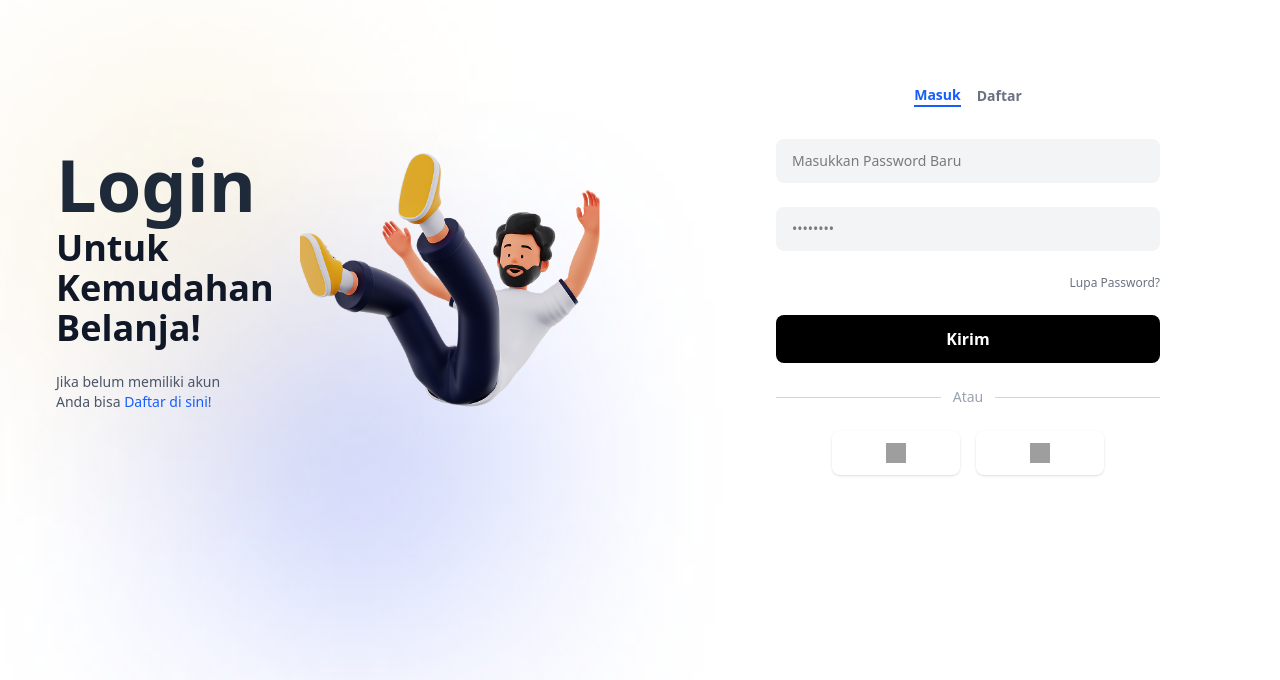
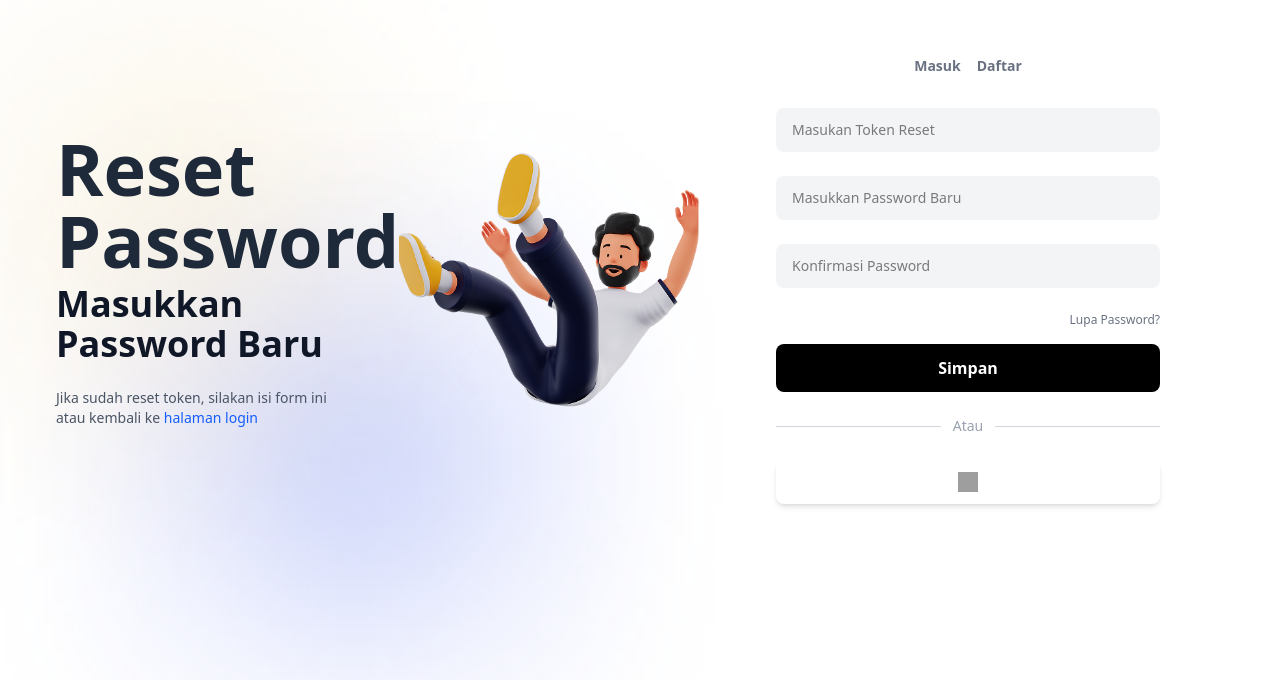
Before and after one commit to Aditya-Setyo/mola-web, a React (Vite) app in the folder frontend/: page /forgetpage in a window 1280 px wide. Shown: the part 120-800 px from the top of the page. Built offline with nearby package versions, Linux system fonts and the light colour scheme; grey boxes are pictures that could not be loaded; a web font is replaced by a local one.

Commit message:
donee untuk reset password

```diff
--- a/frontend/src/App.jsx
+++ b/frontend/src/App.jsx
@@ -31,6 +31,7 @@ const App = () => {
 
   return (
     <Routes>
+      {/* Users Routes */}
       <Route path="/" element={<Dashboard />} />
       <Route path="/dashboard" element={<Dashboard />} />
       <Route path="/loginpage" element={<LoginPage />} />
@@ -44,6 +45,8 @@ const App = () => {
       <Route path="/userprofile" element={<UserProfile />} />
       <Route path="/resetpage" element={<ResetPage />} />
       <Route path="/forgetpage" element={<ForgetPage />} />
+
+      {/* Admin Routes */}
       <Route path="/adminpage" element={<AdminPage />} />
       <Route path="/admin/masterdata" element={<MasterData />} />
       <Route path="/admin/products" element={<Products />} />
--- /dev/null
+++ b/frontend/src/pages/confirmtoken.jsx
@@ -0,0 +1,93 @@
+import React, { useState } from "react";
+import ilustrasilogin from "../assets/loginlogo.png";
+import ilustrasibg from "../assets/bg.png";
+import { Link, useNavigate } from "react-router-dom";
+import { apiPost } from "../api";
+import { auth, googleProvider } from "../firebase";
+
+const ConfirmToken = () => {
+    const [token, setToken] = useState("");
+    const [error, setError] = useState("");
+    const navigate = useNavigate();
+
+    // Fungsi untuk menangani login dengan Google
+    const handleGoogleLogin = () => {
+        signInWithPopup(auth, googleProvider)
+            .then((result) => {
+                const user = result.user;
+                console.log("Login Google berhasil:", user.displayName);
+                alert(`Selamat datang, ${user.displayName}`);
+                navigate("/dashboard"); // atau ke dashboard kamu
+            })
+            .catch((error) => {
+                console.error("Login Google gagal:", error.message);
+                alert("Login gagal: " + error.message);
+            });
+    };
+
+
+
+    return (
+        <div style={{ backgroundImage: `url(${ilustrasibg})` }} className="flex flex-col lg:flex-row min-h-screen bg-gradient-to-r from-white to-slate-100 font-sans px-4 py-8 gap-8 justify-between items-center">
+            {/* Kiri - gambar dan teks */}
+            <div className="w-full lg:w-1/2 flex flex-col lg:flex-row items-center justify-between px-4 lg:px-10 text-center lg:text-left">
+                <div className="mb-6 lg:mb-0">
+                    <h1 className="text-2xl sm:text-3xl lg:text-7xl font-semibold text-gray-800 mb-2">Verifikasi</h1>
+                    <h2 className="text-2xl sm:text-3xl lg:text-4xl font-bold text-gray-900 mb-6">Token Reset Password</h2>
+                    <p className="text-sm text-gray-600">
+                        Masukkan token yang telah dikirimkan ke email kamu
+                    </p>
+                </div>
+                <img
+                    src={ilustrasilogin}
+                    alt="Character"
+                    className="w-2/3 max-w-[250px] lg:max-w-[300px] mt-6 lg:mt-0"
+                />
+            </div>
+
+            {/* Kanan - Form Token */}
+            <div className="w-full max-w-md mx-auto flex flex-col justify-center px-4 sm:px-8">
+                <div className="flex justify-center gap-4 text-sm mb-8">
+                    <button onClick={() => navigate("/loginpage")} className="text-blue-600 border-b-2 border-blue-600 font-bold">Masuk</button>
+                    <button onClick={() => navigate("/registerpage")} className="text-gray-500 hover:text-blue-600 font-bold">Daftar</button>
+                </div>
+                <div className="text-right text-xs text-gray-500 mb-4">
+                    <Link to="/resetpage" className="hover:underline">
+                        Lupa Password?
+                    </Link>
+                </div>
+                <form onSubmit={handleSubmit} className="space-y-6">
+                    <input
+                        type="text"
+                        value={token}
+                        onChange={(e) => setToken(e.target.value)}
+                        placeholder="Masukkan Token"
+                        className="w-full px-4 py-3 rounded-lg bg-gray-100 text-sm outline-none"
+                        required
+                    />
+                    {/* Pesan error */}
+                    {error && <p className="text-red-500 text-sm">{error}</p>}
+                    <button
+                        type="submit"
+                        className="w-full bg-black text-white py-3 rounded-lg font-semibold hover:bg-gray-900 transition"
+                    >
+                        Verifikasi Token
+                    </button>
+                </form>
+                <div className="flex items-center my-6">
+                    <div className="flex-grow h-px bg-gray-300"></div>
+                    <span className="mx-3 text-gray-400 text-sm">Atau</span>
+                    <div className="flex-grow h-px bg-gray-300"></div>
+                </div>
+
+                <div className="flex justify-center gap-4">
+                    <button onClick={handleGoogleLogin} className="flex items-center justify-center w-100 py-3 bg-white rounded-lg shadow-md hover:shadow-md">
+                        <img src="https://cdn-icons-png.flaticon.com/512/281/281764.png" alt="Google" className="w-5 h-5" />
+                    </button>
+                </div>
+            </div>
+        </div>
+    );
+};
+
+export default ConfirmToken;
--- a/frontend/src/pages/forgetpage.jsx
+++ b/frontend/src/pages/forgetpage.jsx
@@ -1,37 +1,63 @@
-import React from "react";
+import React, { useState, useEffect } from "react";
 import ilustrasilogin from "../assets/loginlogo.png";
 import ilustrasibg from "../assets/bg.png";
-import { Link } from "react-router-dom";
-import { useNavigate } from "react-router-dom";
-import { auth, googleProvider, facebookProvider, signInWithPopup } from "../firebase";
+import { Link, useLocation, useNavigate } from "react-router-dom";
+import { auth, googleProvider, signInWithPopup } from "../firebase";
+import { apiPost } from "../api";
 
-const ResetPage = () => {
+const ForgetPage = () => {
   const navigate = useNavigate();
+  const location = useLocation();
+  const [password, setPassword] = useState("");
+  const [confirmPassword, setConfirmPassword] = useState("");
+  const [token, setToken] = useState("");
+  const [error, setError] = useState("");
+
+  // Fungsi untuk menangani pengiriman form reset password
+  const handleSubmit = async (e) => {
+    e.preventDefault();
+    setError("");
+
+    if (!token) {
+      alert("Token tidak tersedia di URL.");
+      return;
+    }
+
+    if (!password || !confirmPassword) {
+      alert("Harap lengkapi semua isian!");
+      return;
+    }
+
+    if (password !== confirmPassword) {
+      alert("Password tidak cocok!");
+      return;
+    }
+
+    try {
+      await apiPost("/reset-password", {
+        token: token,
+        new_password: password,
+      }, false);
+
+      alert("Berhasil reset password!");
+      navigate("/loginpage");
+    } catch (err) {
+      console.error("Reset gagal:", err.message);
+      alert("Reset gagal: " + err.message);
+    }
+  };
+
+
+  // Fungsi untuk menangani login dengan Google
   const handleGoogleLogin = () => {
     signInWithPopup(auth, googleProvider)
       .then((result) => {
         const user = result.user;
-        console.log("Login Google berhasil:", user.displayName);
-        alert(`Selamat datang, ${user.displayName}`);
-        navigate("/"); // atau ke dashboard kamu
-      })
-      .catch((error) => {
-        console.error("Login Google gagal:", error.message);
-        alert("Login gagal: " + error.message);
-      });
-  };
-
-  const handleFacebookLogin = () => {
-    signInWithPopup(auth, facebookProvider)
-      .then((result) => {
-        const user = result.user;
-        console.log("Login Facebook berhasil:", user.displayName);
         alert(`Selamat datang, ${user.displayName}`);
         navigate("/");
       })
       .catch((error) => {
-        console.error("Login Facebook gagal:", error.message);
-        alert("Login gagal: " + error.message);
+        alert("Login Google gagal: " + error.message);
       });
   };
 
@@ -40,13 +66,14 @@ const ResetPage = () => {
       {/* Kiri - gambar dan teks */}
       <div className="w-full lg:w-1/2 flex flex-col lg:flex-row items-center justify-between px-4 lg:px-10 text-center lg:text-left">
         <div className="mb-6 lg:mb-0">
-          <h1 className="text-2xl sm:text-3xl lg:text-7xl font-semibold text-gray-800 mb-2">Login</h1>
-          <h2 className="text-2xl sm:text-3xl lg:text-4xl font-bold text-gray-900 mb-6">Untuk Kemudahan Belanja!</h2>
+          <h1 className="text-2xl sm:text-3xl lg:text-7xl font-semibold text-gray-800 mb-2">Reset Password</h1>
+          <h2 className="text-2xl sm:text-3xl lg:text-4xl font-bold text-gray-900 mb-6">Masukkan Password Baru</h2>
           <p className="text-sm text-gray-600">
-            Jika belum memiliki akun <br />
-            Anda bisa{" "}
-            <Link to="/registerpage" className="text-blue-600 font-medium">
-              Daftar di sini!</Link>
+            Jika sudah reset token, silakan isi form ini <br />
+            atau kembali ke{" "}
+            <Link to="/loginpage" className="text-blue-600 font-medium">
+              halaman login
+            </Link>
           </p>
         </div>
         <img
@@ -56,25 +83,40 @@ const ResetPage = () => {
         />
       </div>
 
-      {/* Kanan - Form login */}
+      {/* Kanan - Form reset */}
       <div className="w-full max-w-md mx-auto flex flex-col justify-center px-4 sm:px-8">
         <div className="flex justify-center gap-4 text-sm mb-8">
-          <button onClick={() => navigate("/loginpage")} className="text-blue-600 border-b-2 border-blue-600 font-bold">Masuk</button>
+          <button onClick={() => navigate("/loginpage")} className="text-gray-500 hover:text-blue-600 font-bold">Masuk</button>
           <button onClick={() => navigate("/registerpage")} className="text-gray-500 hover:text-blue-600 font-bold">Daftar</button>
         </div>
-
-        <form className="space-y-6">
+        <form onSubmit={handleSubmit} className="space-y-6">
           <input
-            type="passwordBaru"
+            type="text"
+            value={token}
+            onChange={(e) => setToken(e.target.value)} // <- ini penting!
+            placeholder="Masukan Token Reset"
+            className="w-full px-4 py-3 rounded-lg bg-gray-100 text-sm outline-none"
+            required
+          />
+          {/* Pesan error */}
+          {error && <p className="text-red-500 text-sm items-center">{error}</p>}
+          <input
+            type="password"
             placeholder="Masukkan Password Baru"
+            value={password}
+            onChange={(e) => setPassword(e.target.value)}
             className="w-full px-4 py-3 rounded-lg bg-gray-100 text-sm outline-none"
+            required
           />
           <input
-            type="konfirmasipassword"
-            placeholder="••••••••"
+            type="password"
+            placeholder="Konfirmasi Password"
+            value={confirmPassword}
+            onChange={(e) => setConfirmPassword(e.target.value)}
             className="w-full px-4 py-3 rounded-lg bg-gray-100 text-sm outline-none"
+            required
           />
-          <div className="text-right text-xs text-gray-500">
+          <div className="text-right text-xs text-gray-500 mb-4">
             <Link to="/resetpage" className="hover:underline">
               Lupa Password?
             </Link>
@@ -83,7 +125,7 @@ const ResetPage = () => {
             type="submit"
             className="w-full bg-black text-white py-3 rounded-lg font-semibold hover:bg-gray-900 transition"
           >
-            Kirim
+            Simpan
           </button>
         </form>
 
@@ -94,17 +136,13 @@ const ResetPage = () => {
         </div>
 
         <div className="flex justify-center gap-4">
-          <button onClick={handleGoogleLogin} className="flex items-center justify-center w-1/3 py-3 bg-white rounded-lg shadow-sm hover:shadow-md">
+          <button onClick={handleGoogleLogin} className="flex items-center justify-center w-100 py-3 bg-white rounded-lg shadow-md hover:shadow-md">
             <img src="https://cdn-icons-png.flaticon.com/512/281/281764.png" alt="Google" className="w-5 h-5" />
-          </button>
-          <button onClick={handleFacebookLogin} className="flex items-center justify-center w-1/3 py-3 bg-white rounded-lg shadow-sm hover:shadow-md">
-            <img src="https://cdn-icons-png.flaticon.com/512/733/733547.png" alt="Facebook" className="w-5 h-5" />
           </button>
         </div>
       </div>
     </div>
   );
-
 };
 
-export default ResetPage;
+export default ForgetPage;
--- a/frontend/src/pages/resetpage.jsx
+++ b/frontend/src/pages/resetpage.jsx
@@ -3,10 +3,15 @@ import ilustrasilogin from "../assets/loginlogo.png";
 import ilustrasibg from "../assets/bg.png";
 import { Link } from "react-router-dom";
 import { useNavigate } from "react-router-dom";
-import { auth, googleProvider, facebookProvider, signInWithPopup } from "../firebase";
+import { useState } from "react";
+import { auth, googleProvider, signInWithPopup } from "../firebase";
+import { apiPost } from "../api";
 
 const ResetPage = () => {
   const navigate = useNavigate();
+  const [email, setEmail] = useState("");
+
+  // Fungsi untuk menangani login dengan Google
   const handleGoogleLogin = () => {
     signInWithPopup(auth, googleProvider)
       .then((result) => {
@@ -21,6 +26,21 @@ const ResetPage = () => {
       });
   };
 
+  // untuk mengirim email reset password
+
+  const handleSubmit = async (e) => {
+    e.preventDefault();
+
+    try {
+      console.log("Mengirim email:", email);
+      await apiPost("/forgot-password", { email}, false); // gunakan field `email`
+      alert("Token reset password telah dikirim ke email kamu.");
+      navigate("/forgetpage");
+    } catch (err) {
+      console.error("Gagal kirim token:", err.message);
+      alert("Terjadi kesalahan: " + err.message);
+    }
+  };
 
   return (
     <div style={{ backgroundImage: `url(${ilustrasibg})` }} className="flex flex-col lg:flex-row min-h-screen bg-gradient-to-r from-white to-slate-100 font-sans px-4 py-8 gap-8 justify-between items-center">
@@ -46,27 +66,24 @@ const ResetPage = () => {
       {/* Kanan - Form login */}
       <div className="w-full max-w-md mx-auto flex flex-col justify-center px-4 sm:px-8">
         <div className="flex justify-center gap-4 text-sm mb-8">
-          <button onClick={() => navigate("/loginpage")} className="text-blue-600 border-b-2 border-blue-600 font-bold">Masuk</button>
+          <button onClick={() => navigate("/loginpage")} className="text-gray-500 hover:text-blue-600 font-bold">Masuk</button>
           <button onClick={() => navigate("/registerpage")} className="text-gray-500 hover:text-blue-600 font-bold">Daftar</button>
         </div>
 
-        <form className="space-y-6">
+        <form onSubmit={handleSubmit} className="space-y-6">
           <input
-            type="emailkonfirmasi"
-            placeholder="Masukkan Email/No HP"
+            type="email"
+            value={email}
+            required
+            onChange={(e) => setEmail(e.target.value)}
+            placeholder="Masukkan Email"
             className="w-full px-4 py-3 rounded-lg bg-gray-100 text-sm outline-none"
           />
-
-          <div className="text-right text-xs text-gray-500">
-            <Link to="/resetpage" className="hover:underline">
-              Lupa Password?
-            </Link>
-          </div>
-          <button onClick={() => navigate("/forgetpage")}
+          <button
             type="submit"
             className="w-full bg-black text-white py-3 rounded-lg font-semibold hover:bg-gray-900 transition"
           >
-            Kirim
+            Kirim Token
           </button>
         </form>
 
```
Also changed, not shown: frontend/src/api.js (+25 -0 lines), 1 other file (tests, documents, lock files or other folders).
